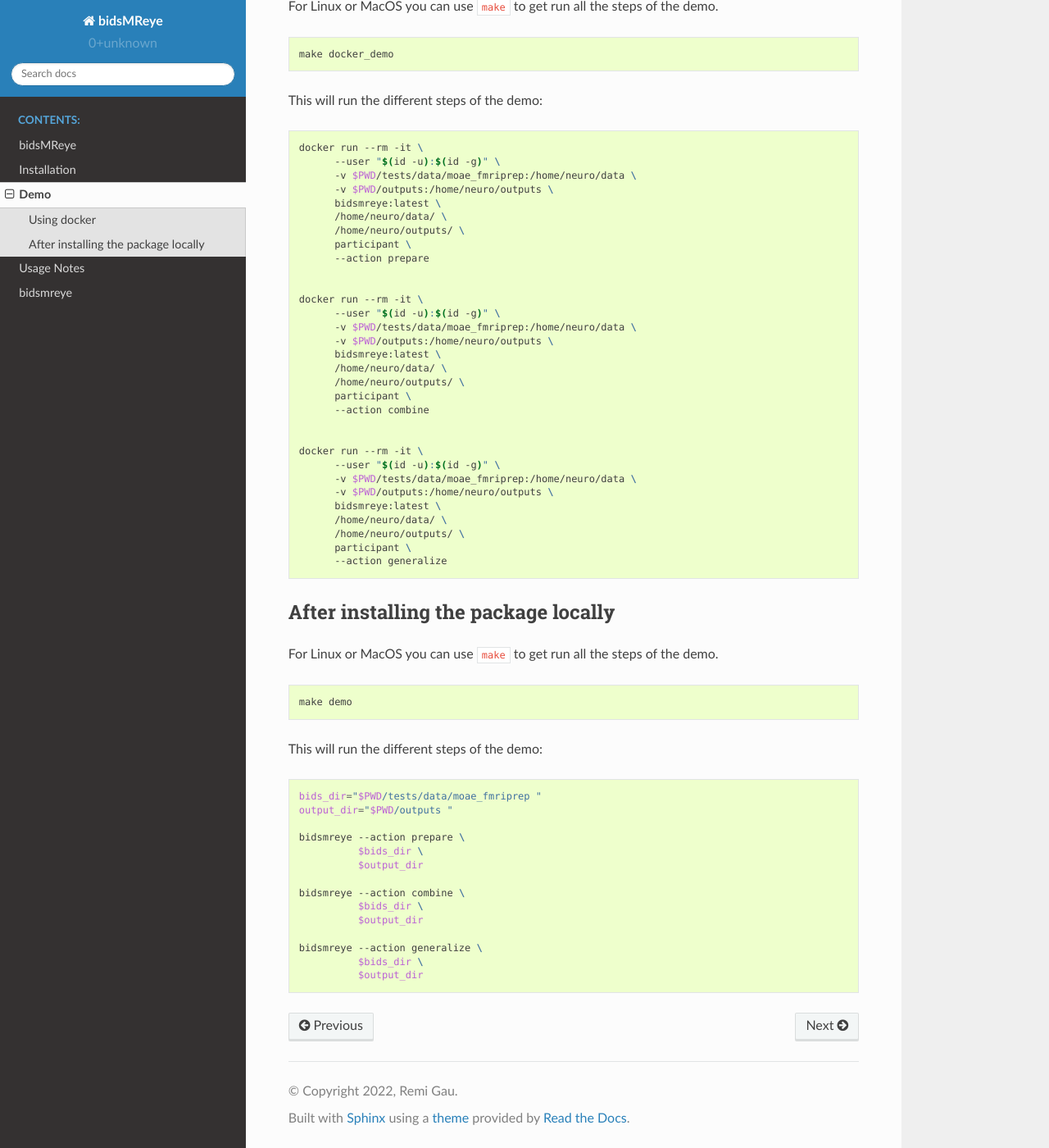
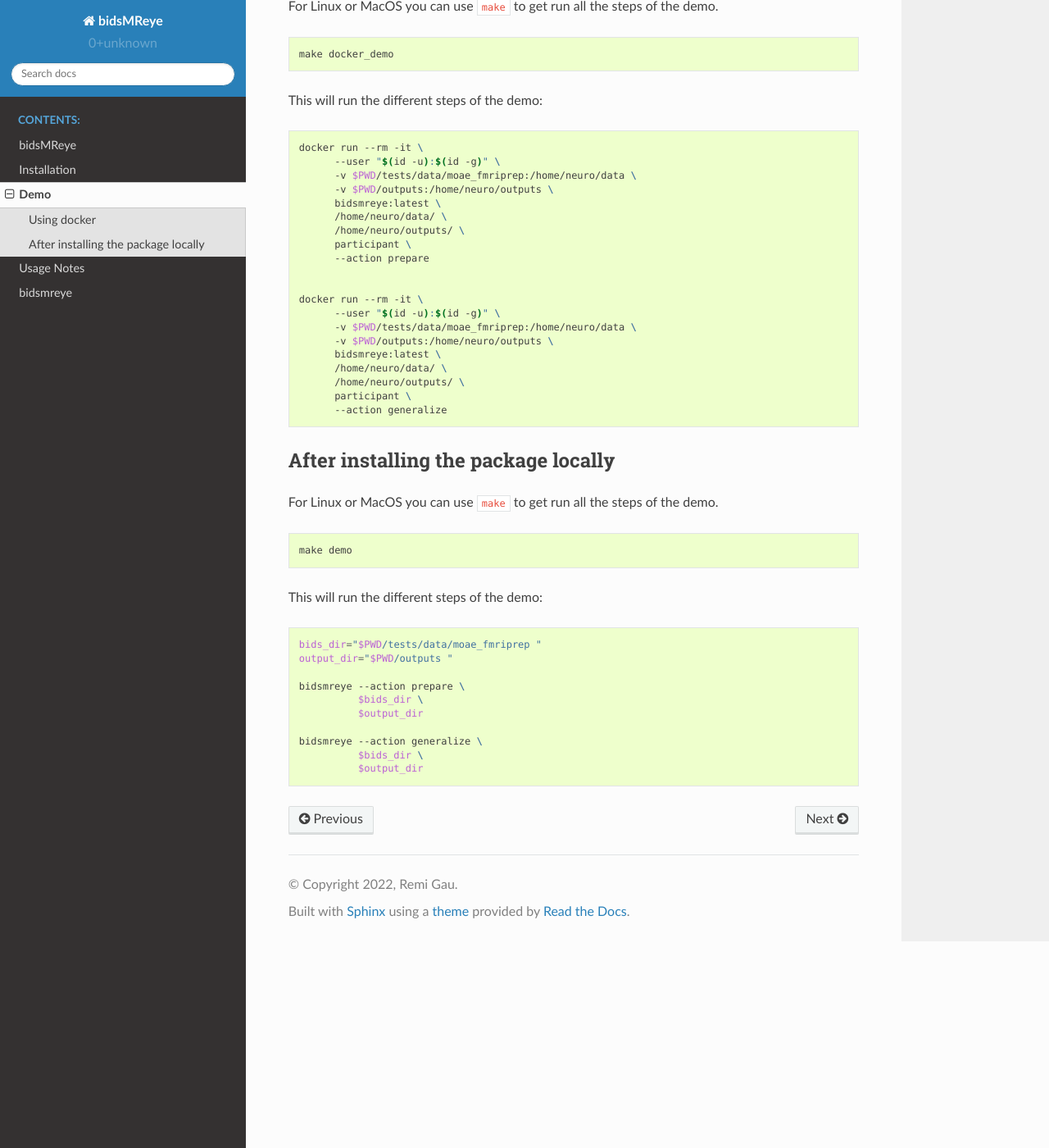
Before and after one commit to cpp-lln-lab/bidsMReye, a Sphinx documentation site: the page built from docs/source/demo.md, in a window 1280 px wide and 1400 px high, scrolled down 819 px. Shown: the whole window at 82% size. Built offline with Sphinx 7.4.7 and the Read the Docs theme 2.0.0, drawn with Linux system fonts in a browser that asks for light colours.

Commit message:
add test and upate doc

````diff
--- a/docs/source/demo.md
+++ b/docs/source/demo.md
@@ -61,17 +61,6 @@ docker run --rm -it \
       /home/neuro/data/ \
       /home/neuro/outputs/ \
       participant \
-      --action combine
-
-
-docker run --rm -it \
-      --user "$(id -u):$(id -g)" \
-      -v $PWD/tests/data/moae_fmriprep:/home/neuro/data \
-      -v $PWD/outputs:/home/neuro/outputs \
-      bidsmreye:latest \
-      /home/neuro/data/ \
-      /home/neuro/outputs/ \
-      participant \
       --action generalize
 ```
 
@@ -93,10 +82,6 @@ bidsmreye --action prepare \
           $bids_dir \
           $output_dir
 
-bidsmreye --action combine \
-          $bids_dir \
-          $output_dir
-
 bidsmreye --action generalize \
           $bids_dir \
           $output_dir
````
Also changed, not shown: README.md (+1 -11 lines), docs/source/readme.md (+1 -0 lines), 5 other files.
